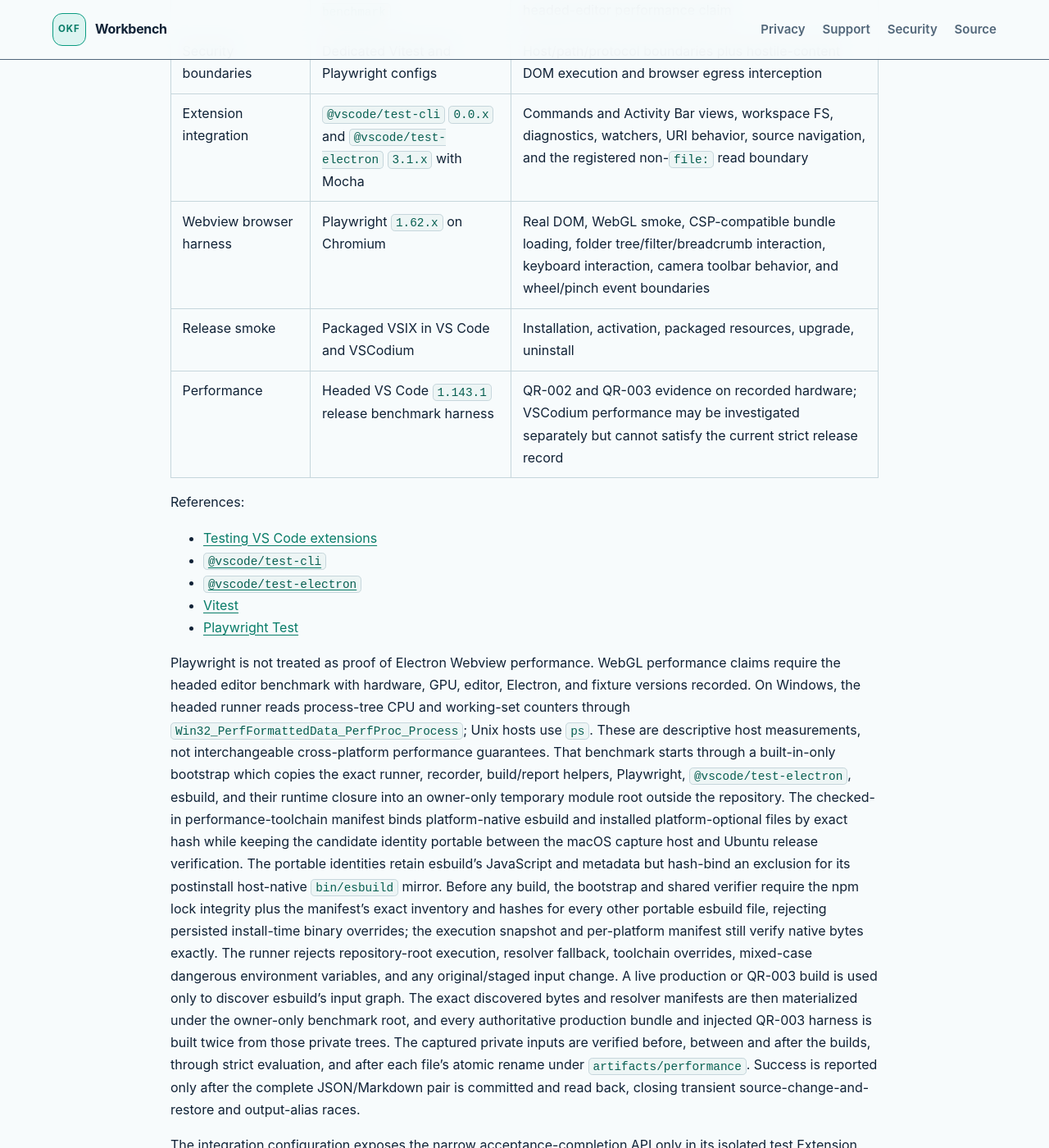
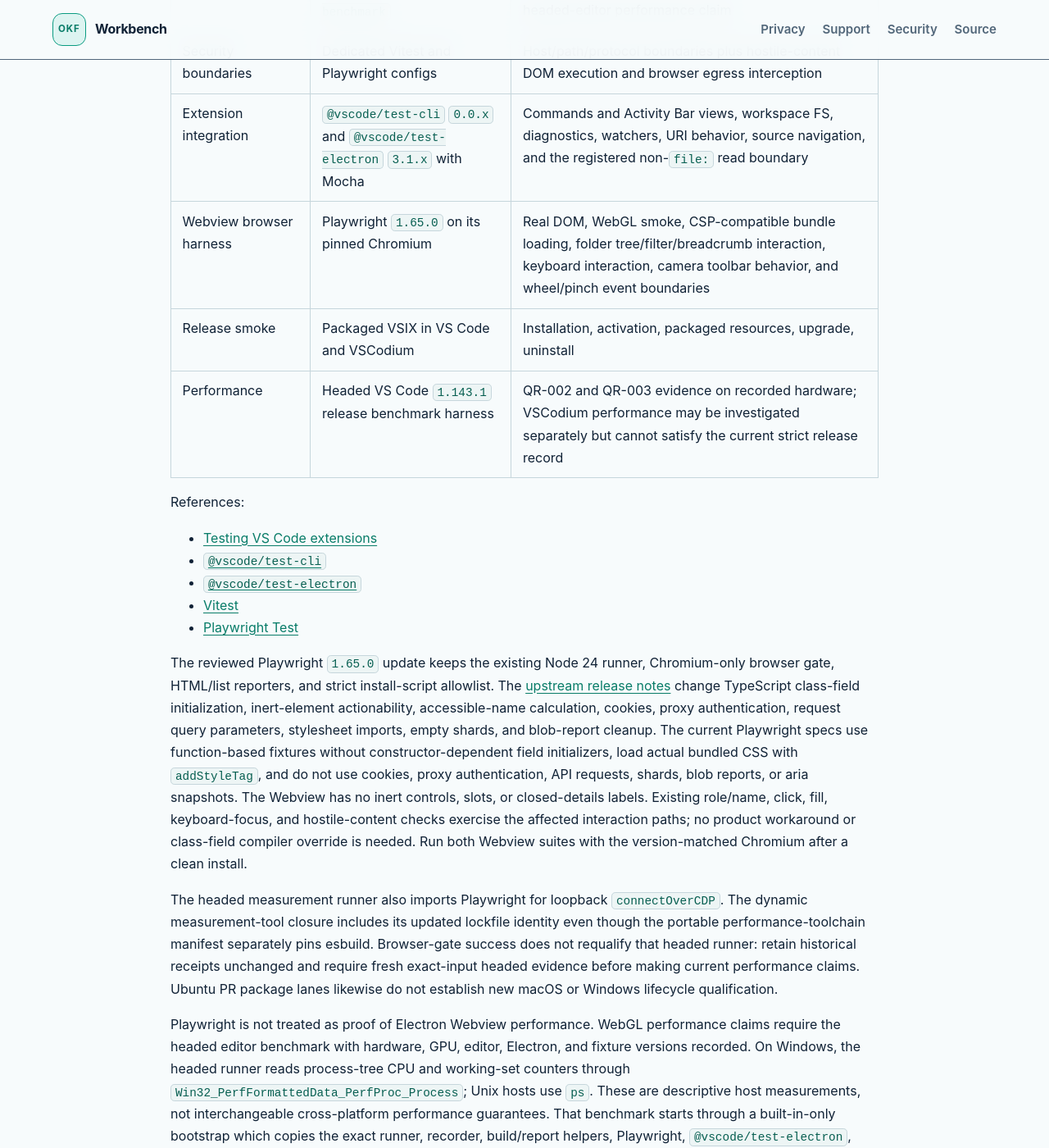
Before and after one commit to koizumikento/okf-workbench, a Jekyll site: the page built from docs/implementation-environment.md, in a window 1280 px wide and 1400 px high, scrolled down 20467 px. Shown: the whole window at 82% size. Built offline with Jekyll 4.4.1, drawn with Linux system fonts in a browser that asks for light colours; our own code applies the rules of GitHub Pages for plain Markdown files; some of the changed text lies outside the part shown.

Commit message:
docs: align Playwright baseline and record compatibility review

```diff
--- a/docs/implementation-environment.md
+++ b/docs/implementation-environment.md
@@ -126,7 +126,8 @@ and checks the serialize-javascript function-source escaping fix for
 runtime dependency, installer permission, credential, or editor API requirement.
 
 [ADR 0013](decisions/0013-development-tooling-security-updates.md) updates the development
-tooling to Vitest `5.0.3` through its 2026-10-05 amendment and `@vscode/vsce` `4.0.0`. The
+tooling to Vitest 5 through its 2026-10-05 amendment; reviewed maintenance now pins
+Vitest `5.1.0` and `@vscode/vsce` `4.1.0`. The
 `@vscode/vsce` override references the exact direct dependency with `$@vscode/vsce`, so `ovsx`
 `1.3.0` uses the same reviewed
 packager instead of retaining a vulnerable `3.9.2` dependency tree. The four exact install-script
@@ -707,14 +708,14 @@ retaining individual entries, and discovery uses `stat.size` to avoid avoidable
 
 | Layer | Tool baseline | What it proves |
 | --- | --- | --- |
-| Core and presentation-model unit tests | Vitest `5.0.3`, Node environment | Parsing, preservation, resolution, validation, indexes, templates, graph model, and deterministic sidebar resource hierarchy |
+| Core and presentation-model unit tests | Vitest `5.1.0`, Node environment | Parsing, preservation, resolution, validation, indexes, templates, graph model, and deterministic sidebar resource hierarchy |
 | Rust core and CLI | `cargo test --workspace` | Native semantics, deterministic generation, CLI no-write/apply/collision behavior |
 | Wasm parity | Vitest plus locked release Wasm build | ABI/import boundary and canonical Rust/TypeScript fixture and byte parity |
-| Webview state unit tests | Vitest `5.0.3`, Node environment | Pure search, type/tag/folder filtering, folder hierarchy, focus, presentation, color, custom-force, and message-decoding state without claiming browser DOM behavior |
-| Benchmark harness | Vitest `5.0.3` test-context `bench`, `npm run benchmark` | Five executed fixture/model overhead measurements in PR CI; separate discovery from unit tests and no headed-editor performance claim |
+| Webview state unit tests | Vitest `5.1.0`, Node environment | Pure search, type/tag/folder filtering, folder hierarchy, focus, presentation, color, custom-force, and message-decoding state without claiming browser DOM behavior |
+| Benchmark harness | Vitest `5.1.0` test-context `bench`, `npm run benchmark` | Five executed fixture/model overhead measurements in PR CI; separate discovery from unit tests and no headed-editor performance claim |
 | Security boundaries | Dedicated Vitest and Playwright configs | Host/path/protocol boundaries plus hostile-content DOM execution and browser egress interception |
 | Extension integration | `@vscode/test-cli` `0.0.x` and `@vscode/test-electron` `3.1.x` with Mocha | Commands and Activity Bar views, workspace FS, diagnostics, watchers, URI behavior, source navigation, and the registered non-`file:` read boundary |
-| Webview browser harness | Playwright `1.62.x` on Chromium | Real DOM, WebGL smoke, CSP-compatible bundle loading, folder tree/filter/breadcrumb interaction, keyboard interaction, camera toolbar behavior, and wheel/pinch event boundaries |
+| Webview browser harness | Playwright `1.65.0` on its pinned Chromium | Real DOM, WebGL smoke, CSP-compatible bundle loading, folder tree/filter/breadcrumb interaction, keyboard interaction, camera toolbar behavior, and wheel/pinch event boundaries |
 | Release smoke | Packaged VSIX in VS Code and VSCodium | Installation, activation, packaged resources, upgrade, uninstall |
 | Performance | Headed VS Code `1.143.1` release benchmark harness | QR-002 and QR-003 evidence on recorded hardware; VSCodium performance may be investigated separately but cannot satisfy the current strict release record |
 
@@ -725,6 +726,26 @@ References:
 - [`@vscode/test-electron`](https://www.npmjs.com/package/@vscode/test-electron)
 - [Vitest](https://www.npmjs.com/package/vitest)
 - [Playwright Test](https://www.npmjs.com/package/@playwright/test)
+
+The reviewed Playwright `1.65.0` update keeps the existing Node 24 runner, Chromium-only
+browser gate, HTML/list reporters, and strict install-script allowlist. The
+[upstream release notes](https://github.com/microsoft/playwright/releases/tag/v1.65.0)
+change TypeScript class-field initialization, inert-element actionability, accessible-name
+calculation, cookies, proxy authentication, request query parameters, stylesheet imports,
+empty shards, and blob-report cleanup. The current Playwright specs use function-based
+fixtures without constructor-dependent field initializers, load actual bundled CSS with
+`addStyleTag`, and do not use cookies, proxy authentication, API requests, shards, blob
+reports, or aria snapshots. The Webview has no inert controls, slots, or closed-details
+labels. Existing role/name, click, fill, keyboard-focus, and hostile-content checks exercise
+the affected interaction paths; no product workaround or class-field compiler override is
+needed. Run both Webview suites with the version-matched Chromium after a clean install.
+
+The headed measurement runner also imports Playwright for loopback `connectOverCDP`.
+The dynamic measurement-tool closure includes its updated lockfile identity even though the
+portable performance-toolchain manifest separately pins esbuild. Browser-gate success does
+not requalify that headed runner: retain historical receipts unchanged and require fresh
+exact-input headed evidence before making current performance claims. Ubuntu PR package
+lanes likewise do not establish new macOS or Windows lifecycle qualification.
 
 Playwright is not treated as proof of Electron Webview performance. WebGL performance claims require the headed editor benchmark with hardware, GPU, editor, Electron, and fixture versions recorded.
 On Windows, the headed runner reads process-tree CPU and working-set counters through
```
